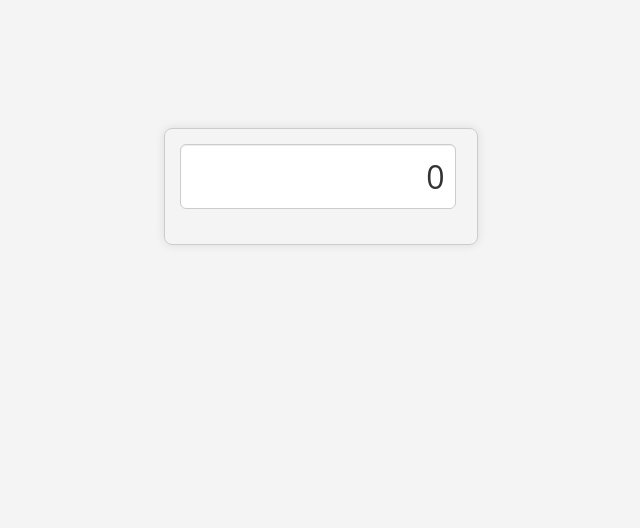
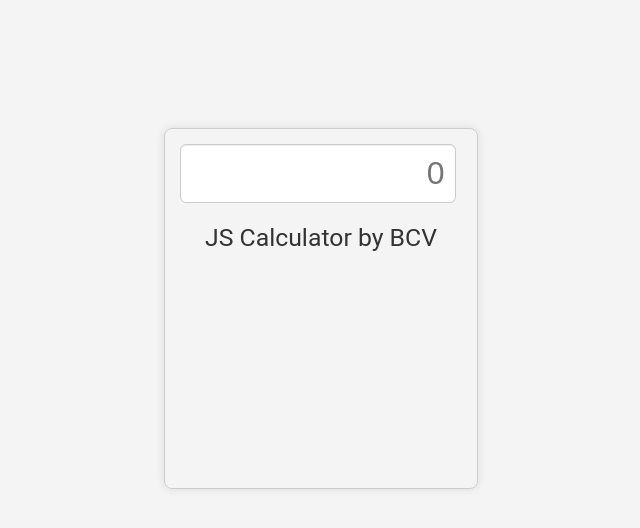
Before and after one commit to allclients2/x, a React (Create React App) app: page / in a window 1280 px wide. Shown: the top 528 px of the page, without its empty margins (319-959 px from the left). Built offline with nearby package versions, Linux system fonts and the light colour scheme.

Commit message:
more features and name

```diff
--- a/public/index.html
+++ b/public/index.html
@@ -24,7 +24,7 @@
       work correctly both with client-side routing and a non-root public URL.
       Learn how to configure a non-root public URL by running `npm run build`.
     -->
-    <title>React App</title>
+    <title>JS Calc by bcv</title>
   </head>
   <body>
     <noscript>You need to enable JavaScript to run this app.</noscript>
--- a/src/App.css
+++ b/src/App.css
@@ -5,9 +5,9 @@
   border: 1px solid #ccc;
   box-shadow: 0 0 10px rgba(0, 0, 0, 0.1);
   padding: 15px;
-  margin: 10% auto 0; /* Adjusted margin to position 20% from the top */
+  margin: 10% auto 0;
   text-align: center;
-  font-family: 'Open Sans', sans-serif; /* Use Open Sans font */
+  font-family: sans-serif;
 }
 
 
@@ -23,12 +23,12 @@
   width: 90%;
   height: 90%;
   color: #333; /* Default text color */
-  font-family: 'Open Sans', sans-serif; /* Use Open Sans font */
+  font-family: sans-serif;
 }
 
 .history {
   overflow-y: auto;
-  max-height: 150px;
+  height: 250px;
 }
 
 .history div {
@@ -37,7 +37,13 @@
   border-radius: 4px;
   font-size: 2.0em;
   color: #333; /* Default text color */
-  font-family: 'Open Sans', sans-serif; /* Use Open Sans font */
+  font-family: sans-serif;
+}
+
+.nohistory {
+  color: #333; /* Default text color */
+  font-size: 1.55em;
+  font-family: Roboto;
 }
 
 .keyboard-listener {
@@ -46,7 +52,7 @@
 
 body {
   background-color: #f4f4f4; /* Default light background */
-  font-family: 'Open Sans', sans-serif; /* Use Open Sans font */
+  font-family: sans-serif;
 }
 
 @media (prefers-color-scheme: dark) {
@@ -63,14 +69,18 @@ body {
     color: #eee; /* Adjusted text color for dark theme */
   }
 
+  .nohistory {
+    color: #999;
+  }
+
   .history div {
     background-color: #555;
-    color: #eee; /* Adjusted text color for dark theme */
+    color: #eee;
   }
 
   .calculator,
   .display,
   .history div {
-    border-color: #999; /* Adjusted border color for dark theme */
+    border-color: #999;
   }
 }
--- a/src/App.jsx
+++ b/src/App.jsx
@@ -2,7 +2,7 @@ import React, { useState, useEffect, useRef } from 'react';
 import './App.css';
 
 function App() {
-  const [result, setResult] = useState('0');
+  const [result, setResult] = useState('');
   const [history, setHistory] = useState([]);
   const [historyIndex, setHistoryIndex] = useState(-1); // Track history navigation
   const historyRef = useRef(null); // Ref for history box
@@ -42,20 +42,29 @@ function App() {
 
   useEffect(() => {
     const handleKeyDown = (event) => {
-      if (event.key === 'Enter') {
-        calculate();
+      if (event.key === 'Enter' && result.length > 0) {
+        if (result.toLowerCase() === "clear") {
+          clearhistory();
+        } else {
+          calculate();
+        }
       } else if (event.key === 'Escape') {
         setResult("");
       } else if (event.key === 'Backspace') {
         backspace();
-      } else if (event.key === 'ArrowUp' || event.key === 'w') { // Navigate history with up arrow or 'w' key
+      } else if (event.key === 'ArrowUp') { // Navigate history with up arrow or 'w' key
         navigateHistory(-1);
-      } else if (event.key === 'ArrowDown' || event.key === 's') { // Navigate history with down arrow or 's' key
+      } else if (event.key === 'ArrowDown') { // Navigate history with down arrow or 's' key
         navigateHistory(1);
       } else if (event.key.length === 1) {
-        setResult(prevResult => prevResult === '0' ? event.key : prevResult + event.key);
+        setResult(prevResult => prevResult + event.key);
       }
     };
+
+    const clearhistory = () => {
+      setHistory([]);
+      setResult("");
+    }
 
     document.addEventListener('keydown', handleKeyDown);
 
@@ -88,16 +97,20 @@ function App() {
   };
 
   const backspace = () => {
-    setResult(prevResult => prevResult.length === 1 ? '0' : prevResult.slice(0, -1));
+    setResult(prevResult => prevResult.slice(0, -1));
   };
 
   return (
     <div className="calculator">
-      <input className="display" id="result" type="text" value={result} readOnly />
+      <input className="display" id="result" type="text" placeholder="0" value={result} readOnly />
       <div className="history" ref={historyRef}>
-        {history.map((calculation, index) => (
-          <div key={index}>{calculation}</div>
-        ))}
+        {history.length === 0 ? (
+          <h className="nohistory">JS Calculator by BCV</h>
+        ) : (
+          history.map((calculation, index) => (
+            <div key={index}>{calculation}</div>
+          ))
+        )}
       </div>
       <div className="keyboard-listener"></div>
     </div>
```
Also changed, not shown: public/manifest.json.
